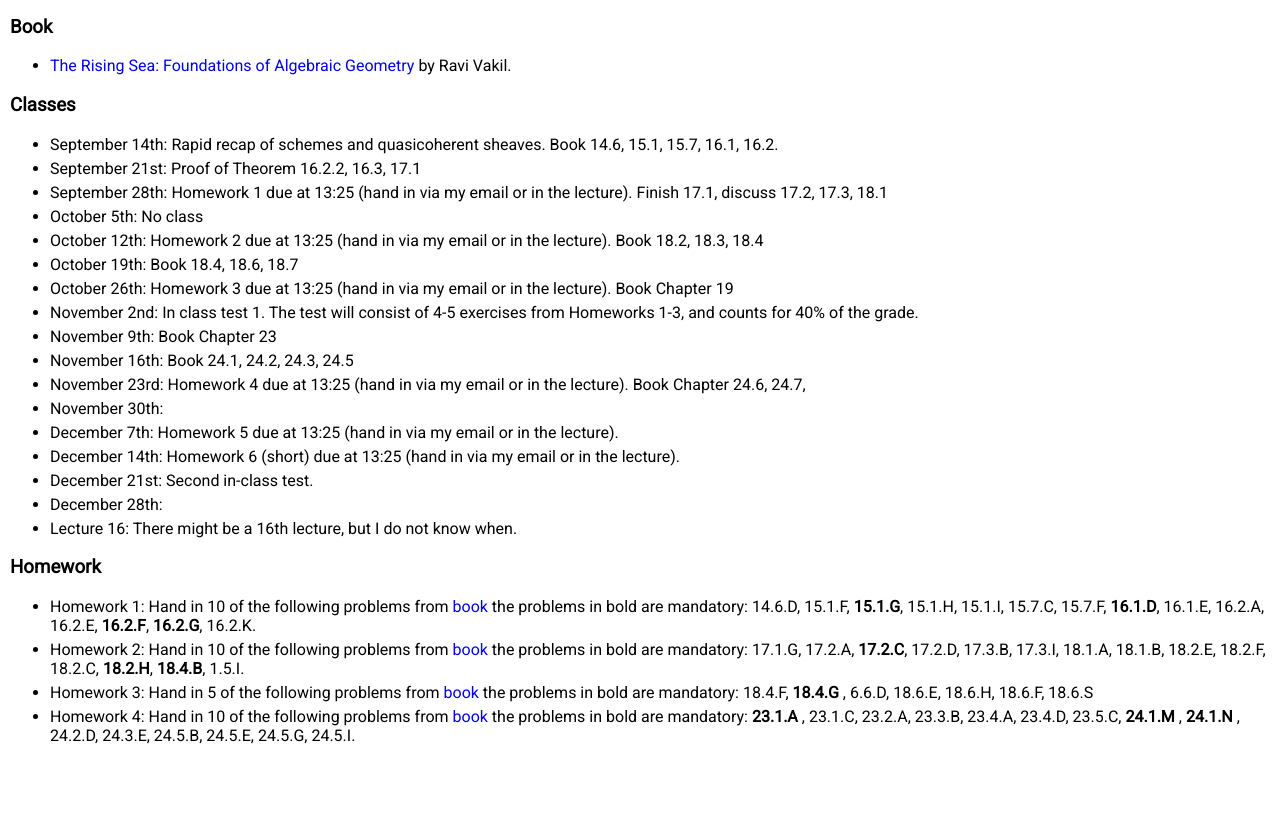
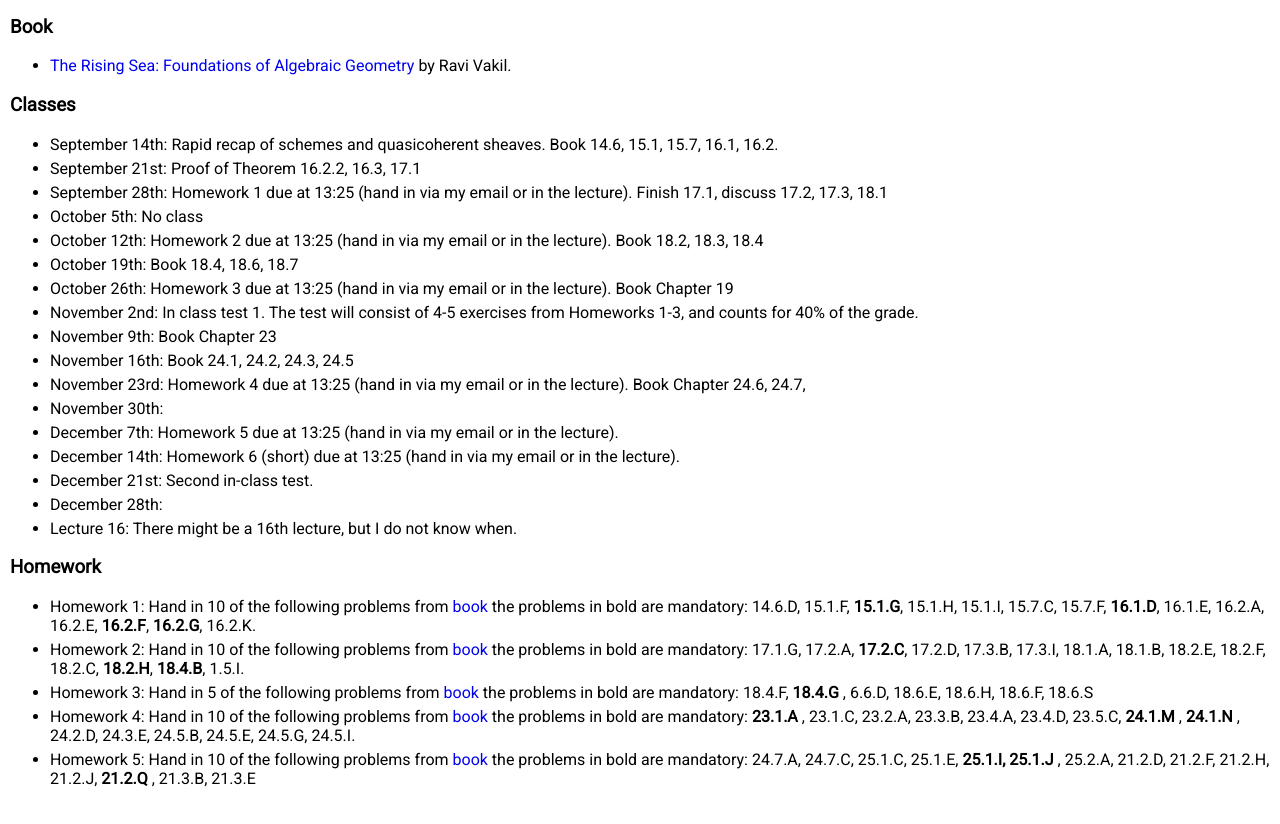
Before and after one commit to PolvanHoften2/PolvanHoften2.github.io, a plain HTML site: page AG2.html in a window 1280 px wide. Shown: the part 90-914 px from the top of the page. Drawn offline with nearby package versions, Linux system fonts and the light colour scheme; some packages are replaced by stand-ins of ours.

Commit message:
Add files via upload

```diff
--- a/AG2.html
+++ b/AG2.html
@@ -90,6 +90,10 @@
   Homework 4: Hand in 10 of the following problems from <a href="https://math.stanford.edu/~vakil/216blog/FOAGoct2125public.pdf"> book </a> the problems in bold are mandatory: <b> 23.1.A </b>, 23.1.C, 23.2.A, 23.3.B, 23.4.A, 23.4.D, 23.5.C, <b> 24.1.M </b>, <b> 24.1.N </b>, 24.2.D, 24.3.E, 24.5.B, 24.5.E, 24.5.G, 24.5.I.
   </li>
   </li>
+   <li>
+  Homework 5: Hand in 10 of the following problems from <a href="https://math.stanford.edu/~vakil/216blog/FOAGoct2125public.pdf"> book </a> the problems in bold are mandatory: 24.7.A, 24.7.C, 25.1.C, 25.1.E, <b> 25.1.I, 25.1.J </b>, 25.2.A, 21.2.D, 21.2.F, 21.2.H, 21.2.J,<b> 21.2.Q </b>, 21.3.B, 21.3.E
+  </li>
+
   </ul>
 
 </body>
```
